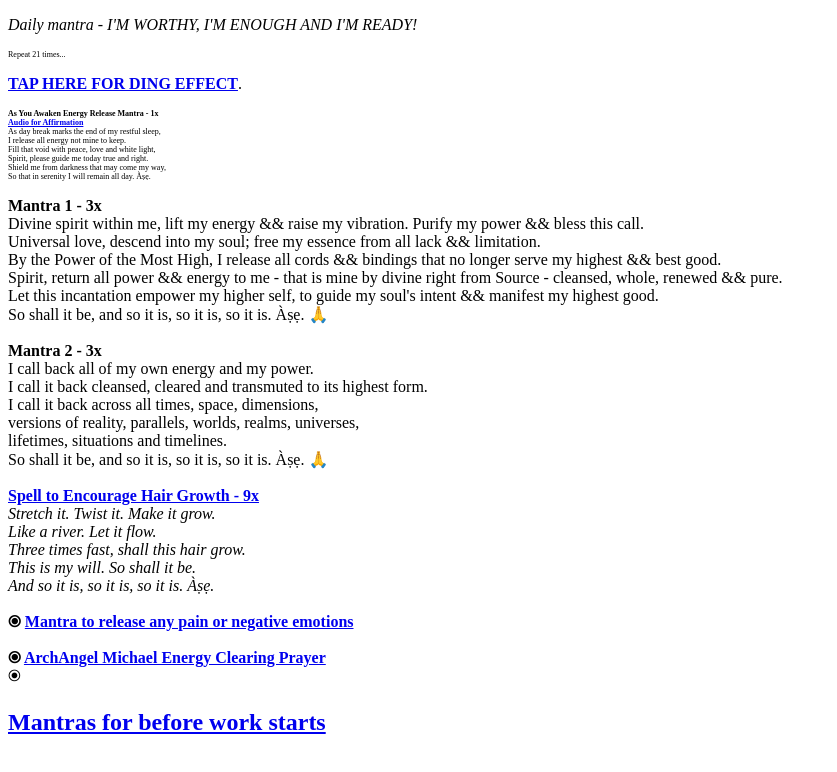
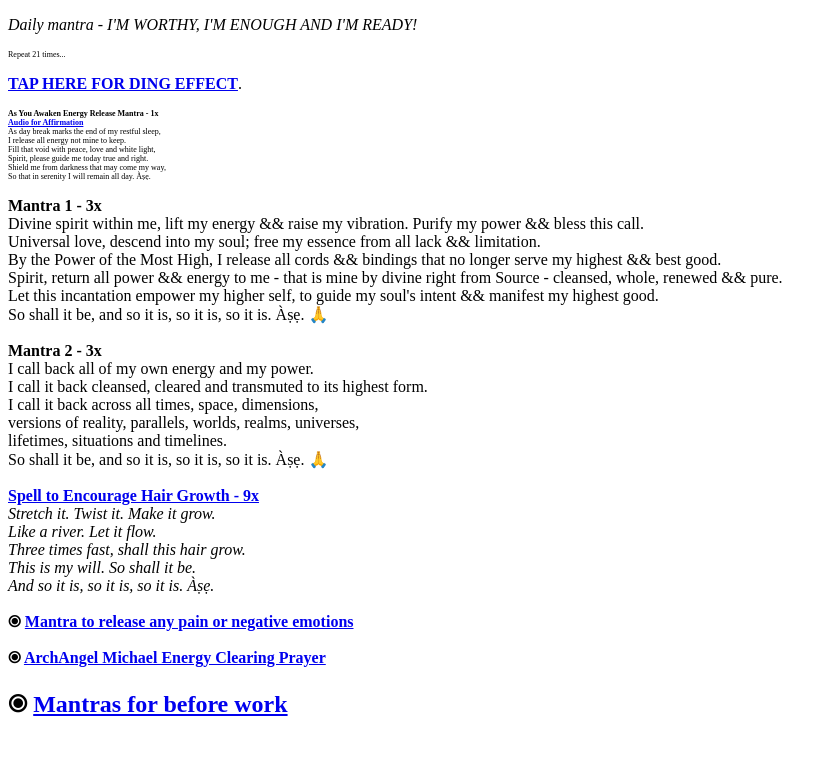
Before and after one commit to atoned44/Morning, a plain HTML site: page index.html in a window 1280 px wide. Shown: the whole page, without its empty margins (0-837 px from the left). Drawn offline with Linux system fonts and the light colour scheme.

Commit message:
Update index.html
again... formatting

```diff
--- a/index.html
+++ b/index.html
@@ -54,6 +54,6 @@
 
       <b>	&#10687;  <a href="https://www.icloud.com/iclouddrive/03el0Ta6-YTFlOtEzDLdA9uBg#Release">Mantra to release any pain or negative emotions</a></b><br><br>
       <b>	&#10687;  <a href="https://www.icloud.com/iclouddrive/011IVGDMXHEZI86NU5cBktlLw#ARCHANGEL_CLEARING_PRAYER">ArchAngel Michael Energy Clearing Prayer</a></b><br>
-      &#10687;  <p class="large-text"><b><a href="BeforeWork.html">Mantras for before work starts</a></b></p><br><br><br>
+      <p class="large-text"><b> &#10687;  <a href="BeforeWork.html">Mantras for before work</a></b></p><br><br><br>
     </p>
  </body></html>
```
